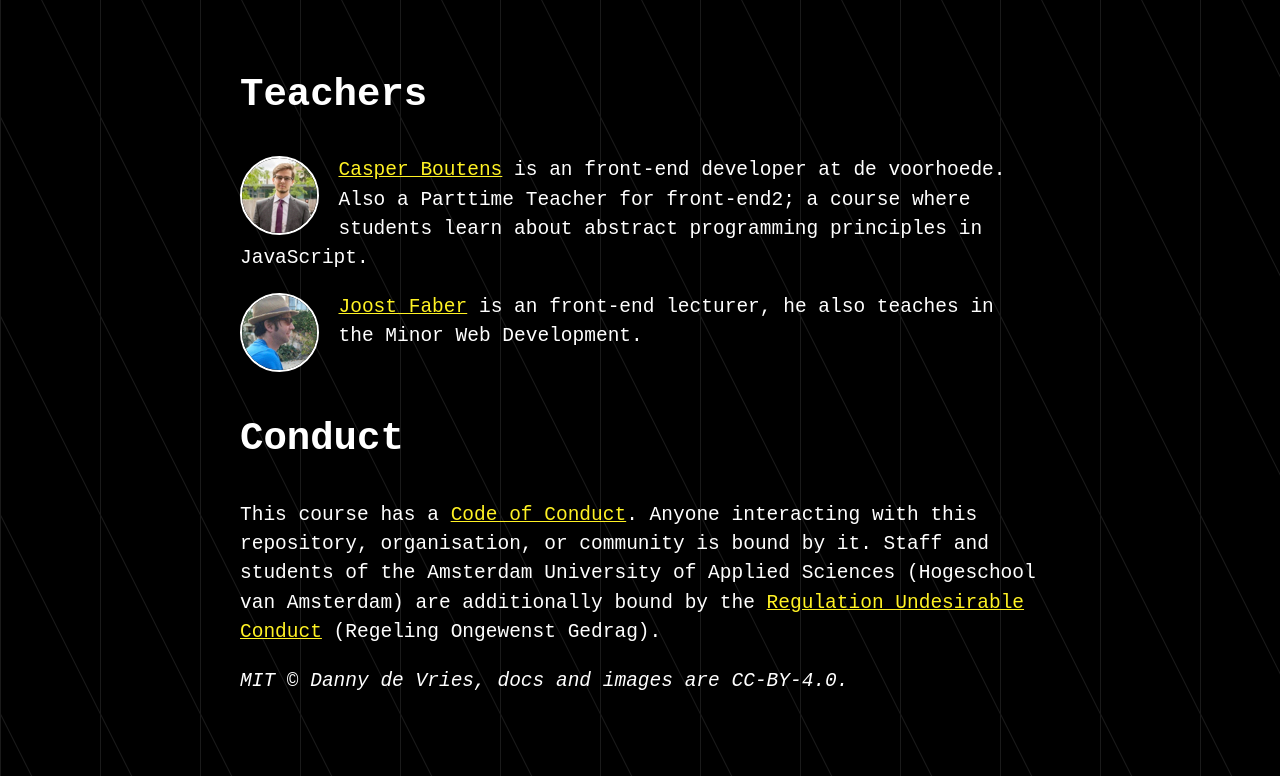
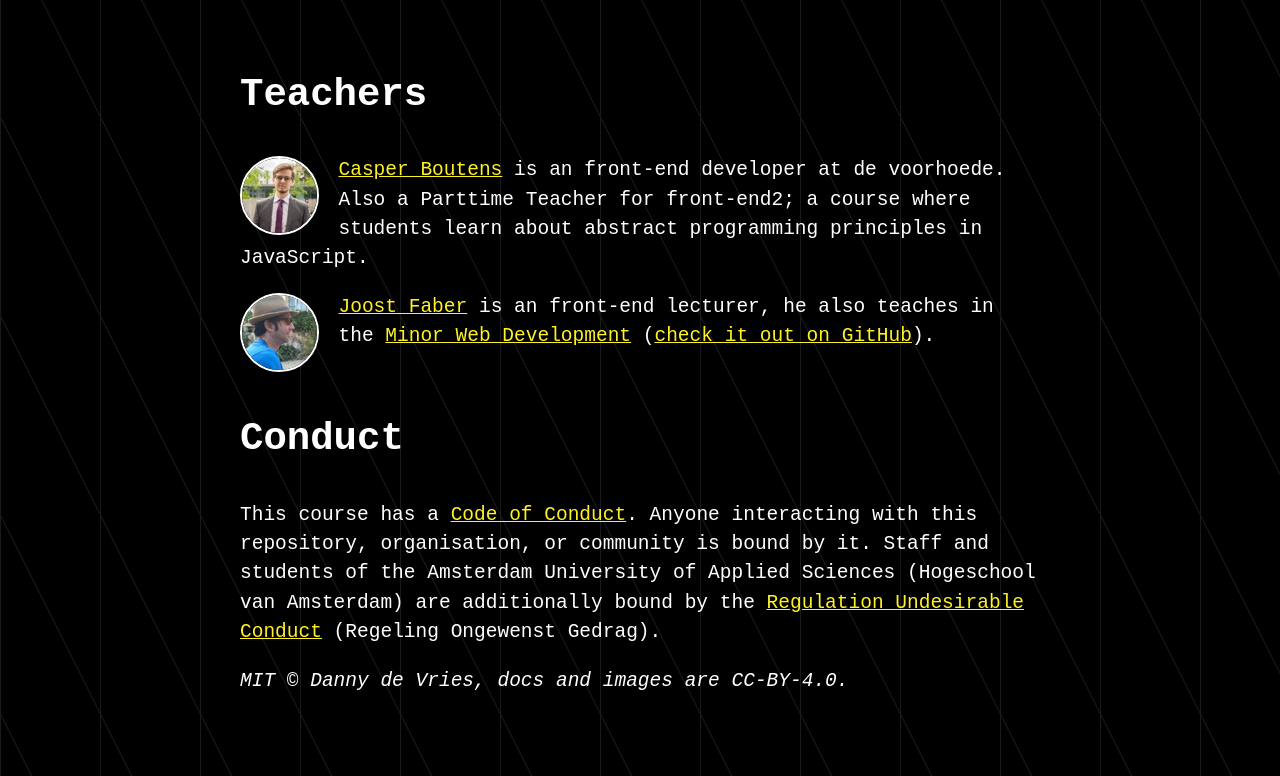
Before and after one commit to cmda-bt/fe-course-18-19, a plain HTML site: page docs/index.html in a window 1280 px wide. Shown: the part 1477-2253 px from the top of the page. Drawn offline with Linux system fonts and the light colour scheme.

Commit message:
Update index.html

```diff
--- a/docs/index.html
+++ b/docs/index.html
@@ -97,7 +97,7 @@
       <a href="https://github.com/kasszz">Casper Boutens</a> is an front-end developer at de voorhoede. Also a Parttime Teacher for front-end2; a course where students learn about abstract programming principles in JavaScript.
     <p>
       <img src="img/joost.jpg" alt="">
-      <a href="https://github.com/joostf">Joost Faber</a> is an front-end lecturer, he also teaches in the Minor Web Development.
+      <a href="https://twitter.com/joost_faber">Joost Faber</a> is an front-end lecturer, he also teaches in the <a href="https://everythingweb.org/">Minor Web Development</a> (<a href="https://github.com/cmda-minor-web">check it out on GitHub</a>).
     <!-- <h2>Speakers</h2>
     <ul class="speakers">
         <li><a href="#><img src="#" alt="#"></a></li>
```
